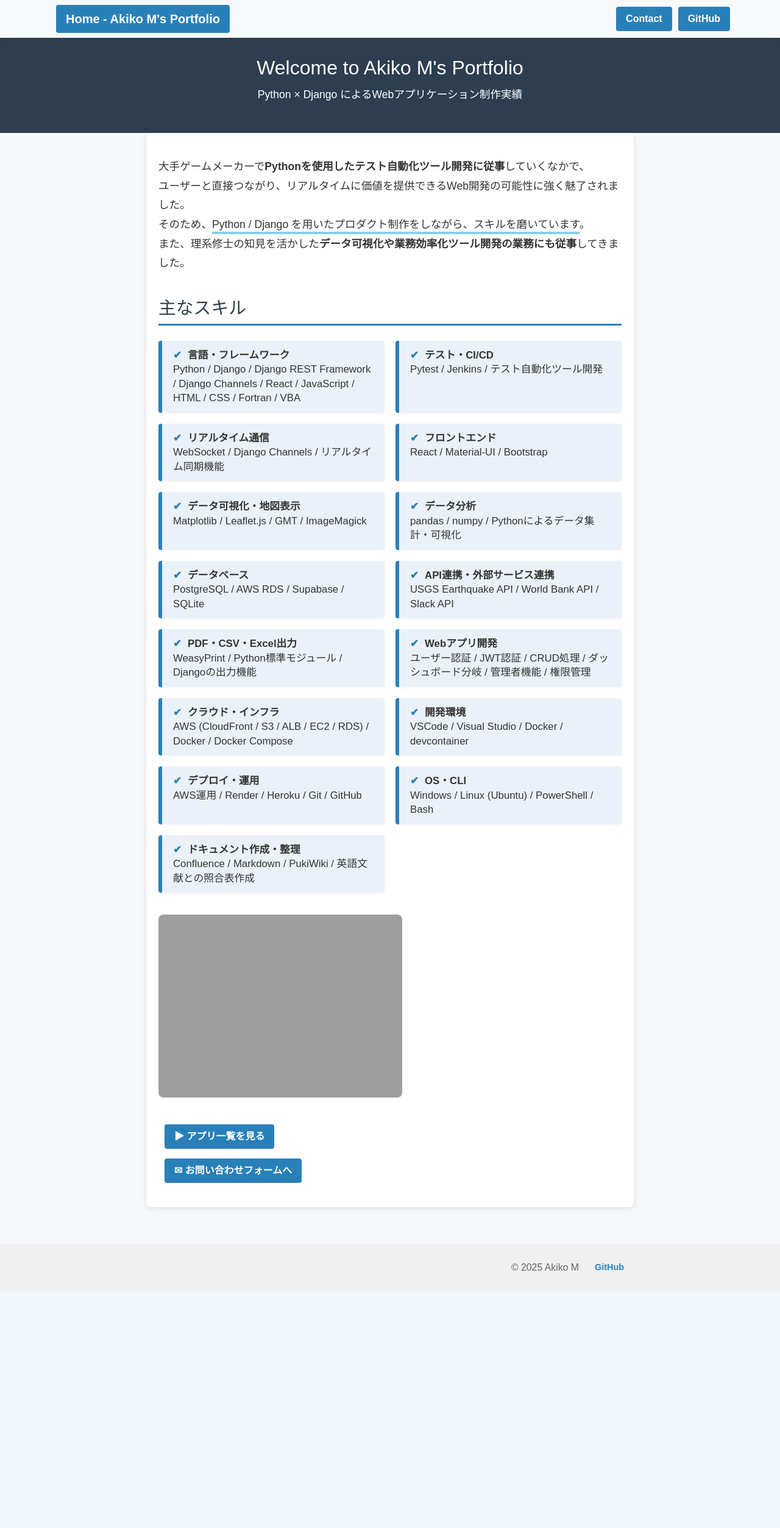
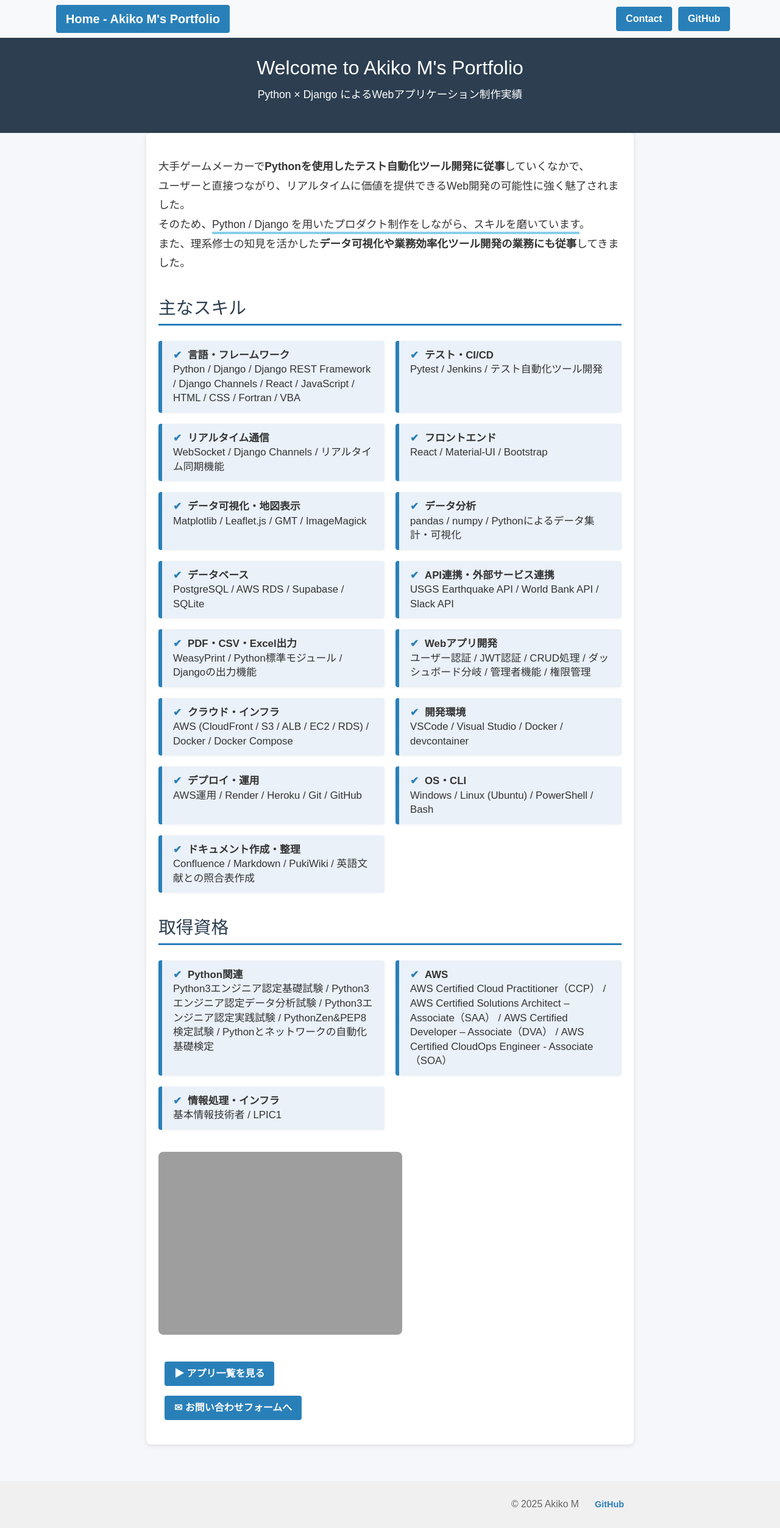
Before and after one commit to TechCat-Hello/portfolio-site, a Django app: page / in a window 1280 px wide. Shown: the whole page at 61% size. Before the commit the page ends 2084 px from the top, so only its background shows below. Run offline with Django 5.2, Linux system fonts and the light colour scheme; grey boxes are pictures that could not be loaded.

Commit message:
Add certifications section to homepage

```diff
--- a/templates/home.html
+++ b/templates/home.html
@@ -36,6 +36,29 @@
         </ul>
     </section>
 
+    <section class="skills-section">
+        <h2>取得資格</h2>
+        <ul class="skills-list">
+            <li><strong>Python関連</strong><br>
+                Python3エンジニア認定基礎試験 /
+                Python3エンジニア認定データ分析試験 /
+                Python3エンジニア認定実践試験 /
+                PythonZen&PEP8検定試験 /
+                Pythonとネットワークの自動化基礎検定
+            </li>
+            <li><strong>AWS</strong><br>
+                AWS Certified Cloud Practitioner（CCP） /
+                AWS Certified Solutions Architect – Associate（SAA） /
+                AWS Certified Developer – Associate（DVA） /
+                AWS Certified CloudOps Engineer - Associate（SOA）
+            </li>
+            <li><strong>情報処理・インフラ</strong><br>
+                基本情報技術者 /
+                LPIC1
+            </li>
+        </ul>
+    </section>
+
     <img src="{% static 'screenshots/results.png' %}" alt="ポートフォリオのイメージ">
 
     <div class="mt-4 d-flex flex-column gap-3 align-items-start">
```
